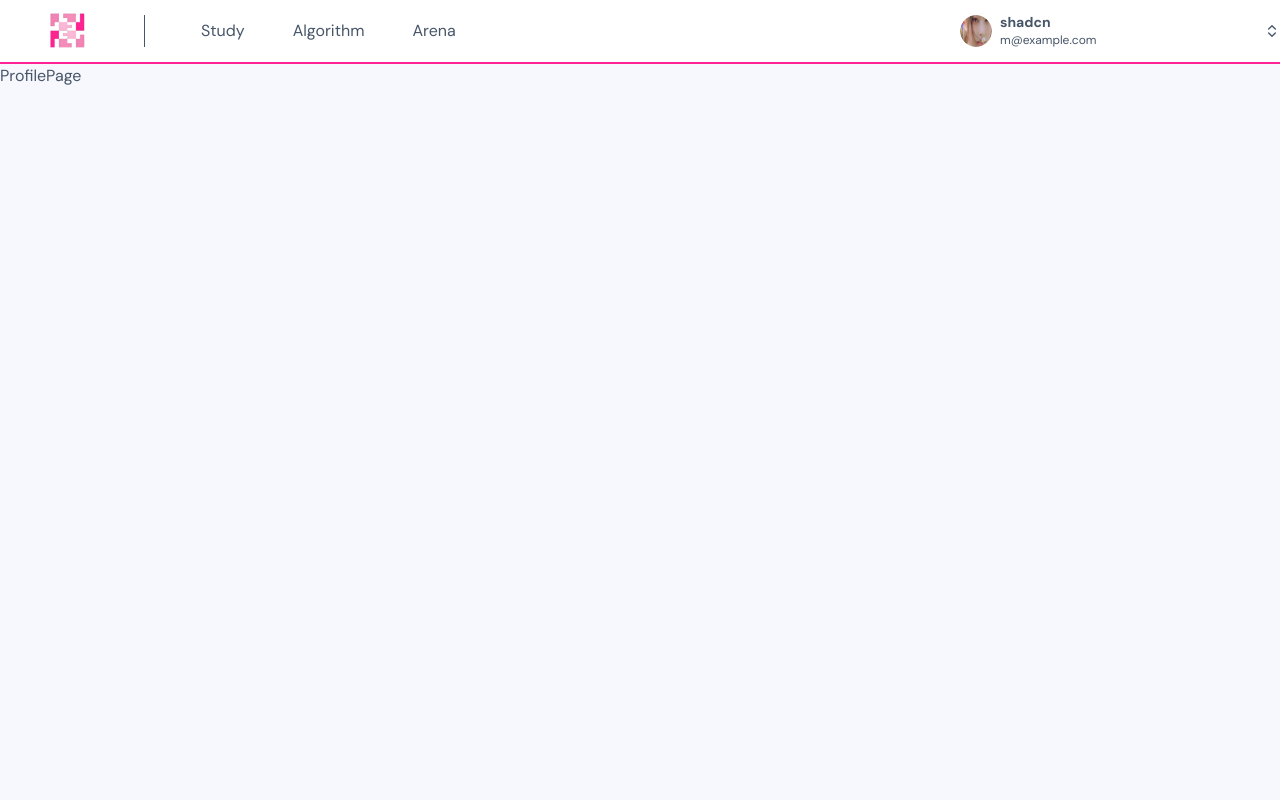
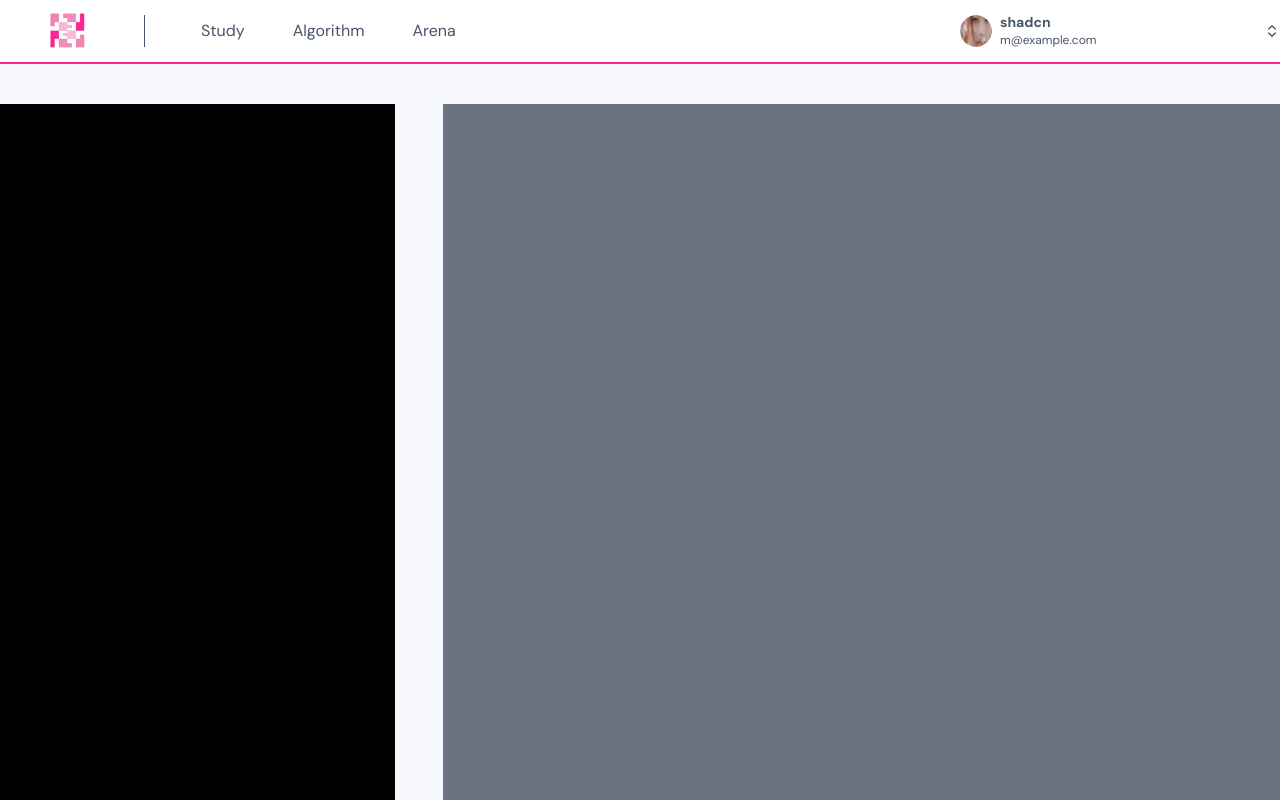
Before and after one commit to LAM-TRUONG-PHU/devarena-client, a Next.js app: page /profile in a window 1280 px wide. Shown: the top 800 px of the page. Built offline with nearby package versions, Linux system fonts and the light colour scheme.

Commit message:
layout profile page

```diff
--- a/src/app/(client)/profile/page.tsx
+++ b/src/app/(client)/profile/page.tsx
@@ -1,5 +1,17 @@
 import React from "react";
 
 export default function ProfilePage() {
-    return <div className="w-full max-w-7xl mx-auto">ProfilePage</div>;
+    return <div className="w-full max-w-4xl lg:max-w-7xl mx-auto py-10 ">
+
+        <div className="grid lg:grid-cols-3 grid-cols-1 gap-12">
+            <div className="lg:col-span-1 h-screen">
+                <div className="h-full w-full bg-black"></div>
+            </div>
+            <div className="lg:col-span-2 h-screen">
+                <div className="h-full w-full bg-gray-500"></div>
+
+            </div>
+        </div>
+        ProfilePage
+    </div>;
 }
```
